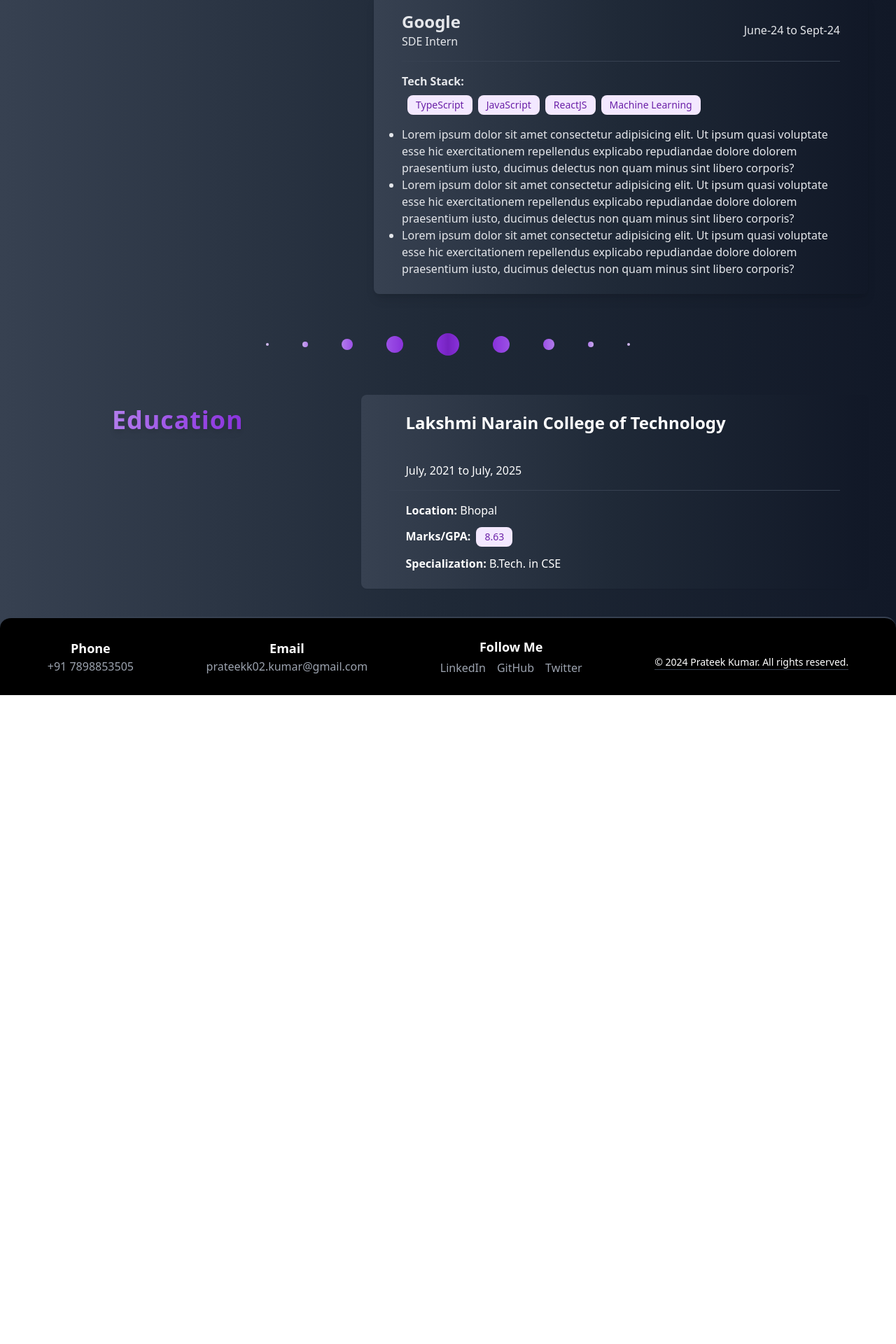
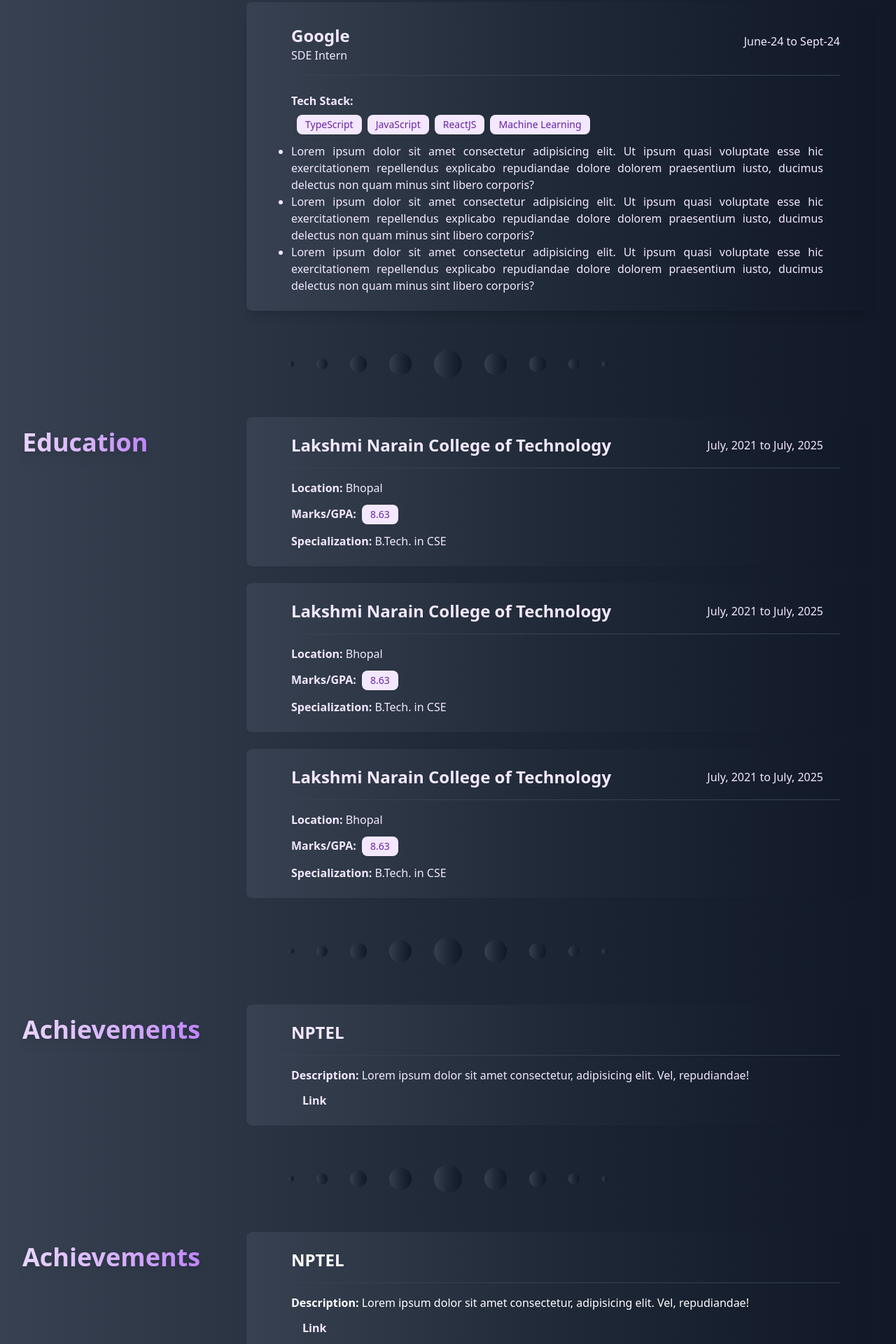
Before and after one commit to Prateekk02/personal-portfolio, a Next.js app: page /Resume in a window 1280 px wide. Shown: the part 660-2580 px from the top of the page at 70% size. Before the commit the page ends 1653 px from the top, so only its background shows below. Built offline with nearby package versions, Linux system fonts and the light colour scheme.

Commit message:
Add Certificate and Achievement Card Section

```diff
--- a/app/components/Divider.tsx
+++ b/app/components/Divider.tsx
@@ -1,17 +1,21 @@
 export default function Divider(){
     return <>
 
-        <div className="flex justify-center py-8 animate-pulse items-center gap-12">
-            <div className="bg-gradient-to-r rounded-full from-purple-200  to-purple-300 h-1 w-1 "></div>
-            <div className="bg-gradient-to-r rounded-full from-purple-300  to-purple-400 h-2 w-2"></div>
-            <div className="bg-gradient-to-r rounded-full from-purple-400  to-purple-500 h-4 w-4"></div>
-            <div className="bg-gradient-to-r rounded-full from-purple-500  to-purple-600 h-6 w-6"></div>
-            <div className="bg-gradient-to-r rounded-full from-purple-600 via-purple-700 to-purple-600 h-8 w-8"></div>
-            <div className="bg-gradient-to-r rounded-full from-purple-600  to-purple-500 h-6 w-6"></div>
-            <div className="bg-gradient-to-r rounded-full from-purple-500  to-purple-400 h-4 w-4"></div>
-            <div className="bg-gradient-to-r rounded-full from-purple-400  to-purple-300 h-2 w-2"></div>
-            <div className="bg-gradient-to-r rounded-full from-purple-300  to-purple-200  h-1 w-1"></div>
-        </div>
+<div className="flex justify-center items-center py-8 animate-pulse gap-2 lg:gap-6 xl:gap-8">
+  {[1, 2, 3, 4, 5, 4, 3, 2, 1].map((size, index) => (
+    <div
+      key={index}
+      className={`bg-gradient-to-r from-purple-${200 + size * 100} to-purple-${300 + size * 100} rounded-full`}
+      style={{
+        width: `${size * 0.5}rem`,
+        height: `${size * 0.5}rem`,
+        animationDelay: `${index * 0.15}s`,
+      }}
+    ></div>
+  ))}
+</div>
+
+
 
     </>
 }
--- a/app/components/ResumeSection/ResumeCard.tsx
+++ b/app/components/ResumeSection/ResumeCard.tsx
@@ -11,18 +11,14 @@ interface ResumeCardProps{
 
 export const ResumeCardHeader = ({label}: {label:string} )=>{
     return <>
-        <div className="flex items-center justify-between px-32 pt-10">
-
-        <div className="border-t border-purple-400 flex-grow h-0.5 "></div>
-
-
+        <div className="flex items-center justify-between w-full pt-10">
         <div className="mx-4">
-          <h1 className="text-3xl lg:text-4xl font-bold bg-gradient-to-r from-purple-400 via-purple-500 to-purple-600 text-transparent bg-clip-text drop-shadow-lg animate-pulse tracking-wide">
+          <h1 className="text-3xl lg:text-4xl font-bold bg-gradient-to-r from-purple-200 via-purple-300 to-purple-400 text-transparent bg-clip-text drop-shadow-lg  ">
             {label}
           </h1>
         </div>
 
-        <div className="border-t border-purple-400 flex-grow h-0.5"></div>
+
         </div>
 
     </>
@@ -30,24 +26,25 @@ export const ResumeCardHeader = ({label}: {label:string} )=>{
 
 export const WorkCard = ({ organization, date, techStack, children, role }: ResumeCardProps) => {
   return (
-    <div className="m-6 p-6 lg:px-10 bg-gradient-to-r from-gray-700 via-gray-800 to-gray-900 shadow-lg rounded-lg">
+    <>
+    <div className="m-6 px-6 lg:px-10 py-6 bg-gradient-to-r from-gray-700 via-gray-800 to-gray-900 shadow-lg rounded-lg">
 
       <div className="flex flex-wrap justify-between items-center border-b border-gray-700 pb-4 mb-4">
-        <div>
-          <div className="text-xl lg:text-2xl font-semibold text-gray-200">{organization}</div>
-          <div className="text-sm lg:text-base text-gray-200">{role}</div>
+        <div className="px-6 pt-2">
+          <div className="text-xl lg:text-2xl font-semibold text-purple-100">{organization}</div>
+          <div className="text-sm lg:text-base text-purple-100">{role}</div>
         </div>
-        <div className="text-sm lg:text-base text-gray-200">{date}</div>
+        <div className="text-sm lg:text-base text-purple-100">{date}</div>
       </div>
 
 
-      <div className="mb-4">
-        <span className="font-bold text-sm lg:text-base text-gray-200">Tech Stack:</span>
+      <div className="px-6 pt-2 pb-3">
+        <span className="font-bold text-sm lg:text-base text-purple-100">Tech Stack:</span>
         <ul className="ml-2 mt-2 flex flex-wrap gap-2">
           {techStack.map((tech, index) => (
             <li
               key={index}
-              className="bg-purple-100 text-purple-800 text-xs lg:text-sm font-medium px-3 py-1 rounded-lg shadow-sm hover:bg-purple-200 transition-all duration-300"
+              className="space-y-3 bg-purple-100 text-purple-800 text-xs lg:text-sm font-medium px-3 py-1 rounded-lg shadow-sm hover:bg-purple-200 transition-all duration-300"
             >
               {tech}
             </li>
@@ -56,12 +53,13 @@ export const WorkCard = ({ organization, date, techStack, children, role }: Resu
       </div>
 
 
-      <div className="text-sm lg:text-base text-gray-200 leading-relaxed">
+      <div className="text-sm px-6 lg:text-base text-purple-100 text-justify leading-loose">
         {children}
       </div>
 
+    </div>
 
-    </div>
+    </>
   );
 };
 
@@ -79,35 +77,112 @@ export const EducationCard = ({organization,date,location, marks ,specialization
     <div className="m-6 px-6 lg:px-10 py-6 bg-gradient-to-r from-gray-700 via-gray-800 to-gray-900 shadow-sm rounded-lg">
 
       <div className="flex flex-wrap justify-between items-center gap-6 lg:gap-10 px-6 pb-4 border-b border-gray-700">
-        <div className="text-lg lg:text-2xl font-semibold text-white">
+        <div className="text-lg lg:text-2xl font-semibold text-purple-100">
           {organization}
         </div>
-        <div className="text-sm lg:text-base text-white">
+        <div className="text-sm lg:text-base text-purple-100">
           {date}
         </div>
       </div>
 
 
       <div className="px-6 pt-4 space-y-3">
-        <div className="text-white text-sm lg:text-base">
-          <span className="font-semibold text-white">Location:</span> {location}
+        <div className="text-purple-100 text-sm lg:text-base">
+          <span className="font-semibold text-purple-100">Location:</span> {location}
         </div>
 
-        <div className="text-white text-sm lg:text-base">
-          <span className="font-semibold text-white">Marks/GPA:</span>
+        <div className="text-purple-100 text-sm lg:text-base">
+          <span className="font-semibold textpurple-100">Marks/GPA:</span>
           <span className="bg-purple-100 text-purple-800 text-xs lg:text-sm font-medium px-3 py-1 rounded-lg ml-2 inline-block">
             {marks}
           </span>
         </div>
 
-        <div className="text-white text-sm lg:text-base">
-          <span className="font-semibold text-white">Specialization:</span> {specialization}
+        <div className="text-purple-100 text-sm lg:text-base">
+          <span className="font-semibold text-purple-100">Specialization:</span> {specialization}
+        </div>
+      </div>
+    </div>
+  </>
+}
+
+interface AchievementsProps {
+  content: string,
+  link?: string,
+  organization: string
+}
+
+export const AchievementsCard = ({ organization, content, link }: AchievementsProps) => {
+  return (
+    <div className="m-6 px-6 lg:px-10 py-6 bg-gradient-to-r from-gray-700 via-gray-800 to-gray-900 shadow-sm rounded-lg">
+      <div className="px-6 pb-4 border-b border-gray-700">
+        <div className="text-lg lg:text-2xl font-semibold text-purple-100">
+          {organization}
         </div>
       </div>
 
+      <div className="px-6 pt-4 space-y-3">
+        <div className="text-purple-100 text-sm lg:text-base">
+          <span className="font-semibold text-purple-100">Description:</span> {content}
+        </div>
 
+        {link && (
+          <div className="text-purple-100 text-sm lg:text-base">
+
+            <a
+              href={link}
+              target="_blank"
+              rel="noopener noreferrer"
+              className="text-purple-100 font-bold hover:text-purple-500 duration-500"
+            >
+            <div className="flex gap-3 items-center">
+              <div className="h-1 w-1 rounded-full animate-ping bg-purple-400"></div>
+              <div className="">Link</div>
+            </div>
+            </a>
+          </div>
+        )}
+      </div>
     </div>
+  );
+};
 
+interface CertificateCardProps {
+  content: string,
+  link?: string,
+  organization: string
+}
 
-  </>
+export const CertificateCard = ({content,link,organization}:CertificateCardProps) =>{
+  return (
+    <div className="m-6 px-6 lg:px-10 py-6 bg-gradient-to-r from-gray-700 via-gray-800 to-gray-900 shadow-sm rounded-lg">
+      <div className="px-6 pb-4 border-b border-gray-700">
+        <div className="text-lg lg:text-2xl font-semibold text-white">
+          {organization}
+        </div>
+      </div>
+
+      <div className="px-6 pt-4 space-y-3">
+        <div className="text-white text-sm lg:text-base">
+          <span className="font-semibold text-white">Description:</span> {content}
+        </div>
+
+        {link && (
+          <div className="text-white text-sm lg:text-base">
+            <a
+              href={link}
+              target="_blank"
+              rel="noopener noreferrer"
+              className="text-purple-100 font-bold hover:text-purple-500 duration-500"
+            >
+            <div className="flex gap-3 items-center">
+              <div className="h-1 w-1 rounded-full animate-ping bg-purple-400"></div>
+              <div className="">Link</div>
+            </div>
+            </a>
+          </div>
+        )}
+      </div>
+    </div>
+  );
 }
--- a/app/components/ResumeSection/ResumeSection.tsx
+++ b/app/components/ResumeSection/ResumeSection.tsx
@@ -1,17 +1,17 @@
 import Divider from "../Divider"
 import { Meteors } from "../ui/meteors"
-import { ResumeCardHeader, WorkCard, EducationCard } from "./ResumeCard"
+import { ResumeCardHeader, WorkCard, EducationCard, AchievementsCard, CertificateCard } from "./ResumeCard"
 
 
 export default function ResumeSection(){
     return <>
 
-        <div className="text-white flex-gr min-h-screen mx-auto bg-gradient-to-r from-gray-700 via-gray-800 to-gray-900 p-4">
+        <div className="text-white flex-gr min-h-screen w-full mx-auto bg-gradient-to-r from-gray-700 via-gray-800 to-gray-900 p-4">
         <div className="lg:flex">
-            <div >
+            <div className="w-1/4">
                 <ResumeCardHeader label="Work Experience" />
             </div>
-            <div >
+            <div className="w-3/4">
                 {/* Database Call to get workcard details  */}
                 <WorkCard organization="Google" role="SDE Intern" date="June-24 to Sept-24" techStack={["TypeScript", "JavaScript", "ReactJS", "Machine Learning"]}>
                     <ul className="list-disc">
@@ -34,16 +34,38 @@ export default function ResumeSection(){
         <Divider/>
 
         <div className="lg:flex">
-            <div>
+            <div className="w-1/4">
                 <ResumeCardHeader label="Education" />
             </div>
-            <div>
+            <div className="w-3/4">
+                <EducationCard organization="Lakshmi Narain College of Technology" specialization="B.Tech. in CSE " location="Bhopal" marks="8.63" date="July, 2021 to July, 2025" />
+                <EducationCard organization="Lakshmi Narain College of Technology" specialization="B.Tech. in CSE " location="Bhopal" marks="8.63" date="July, 2021 to July, 2025" />
                 <EducationCard organization="Lakshmi Narain College of Technology" specialization="B.Tech. in CSE " location="Bhopal" marks="8.63" date="July, 2021 to July, 2025" />
             </div>
         </div>
+        <Divider />
 
+        <div className="lg:flex">
+            <div className="w-1/4">
+                <ResumeCardHeader label="Achievements" />
+            </div>
+            <div className=" w-3/4">
+            <AchievementsCard organization="NPTEL" content="Lorem ipsum dolor sit amet consectetur, adipisicing elit. Vel, repudiandae!" link="google.com" />
 
+            </div>
+        </div>
 
+        <Divider />
+
+        <div className="lg:flex">
+            <div className="w-1/4">
+                <ResumeCardHeader label="Achievements" />
+            </div>
+            <div className=" w-3/4">
+            <CertificateCard organization="NPTEL" content="Lorem ipsum dolor sit amet consectetur, adipisicing elit. Vel, repudiandae!" link="google.com" />
+
+            </div>
+        </div>
 
         <Meteors number={20}/>
         </div>
```
Also changed, not shown: app/components/index.ts (+5 -2 lines).
